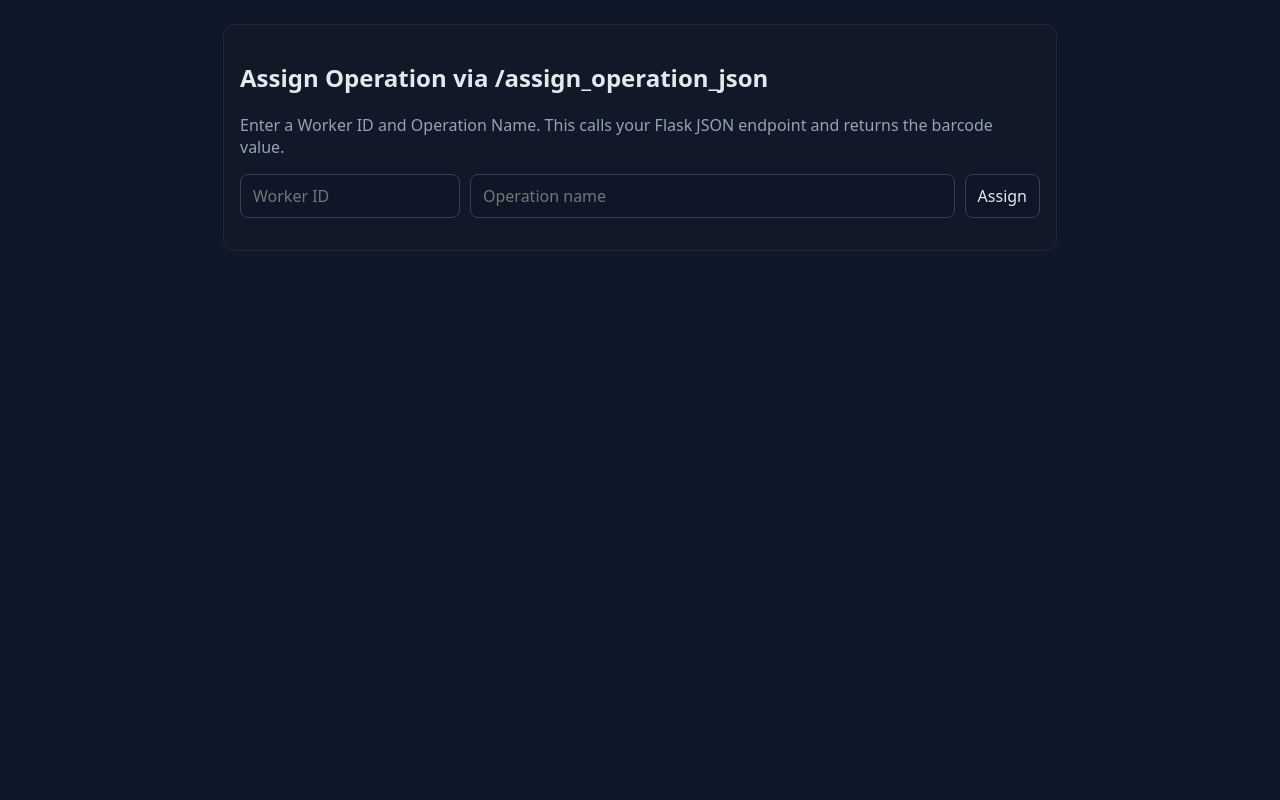
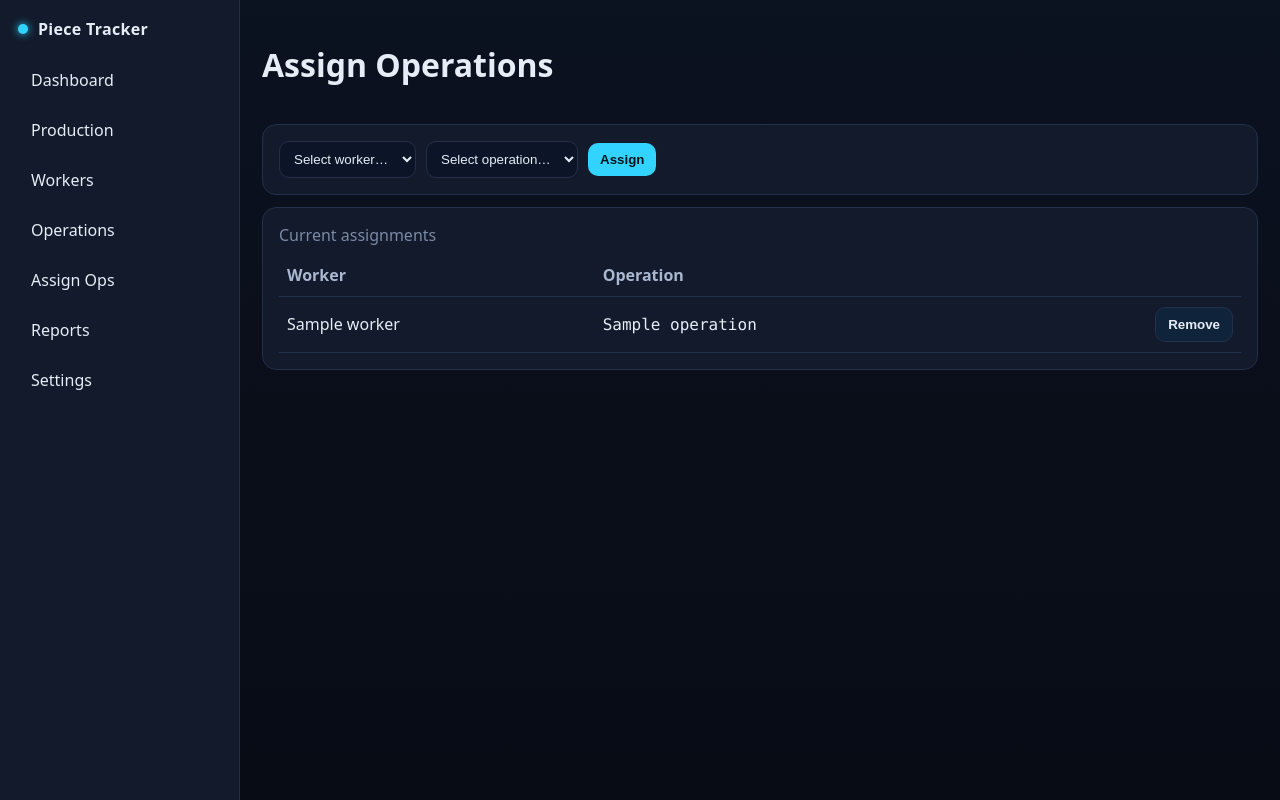
Before and after one commit to Sachinsuthar17/WorkerTracker, a Flask app: page /assign in a window 1280 px wide. Run offline with Flask 3, Linux system fonts and the light colour scheme; a database or web service that is not in the repository returns one stand-in record (values such as "Sample title"); some libraries are stand-ins or nearby versions.

Commit message:
Code Changed

```diff
--- a/templates/assign_operation.html
+++ b/templates/assign_operation.html
@@ -1,60 +1,60 @@
-<!doctype html>
-<html lang="en">
-<head>
-  <meta charset="utf-8">
-  <title>Assign Operation (JSON)</title>
-  <meta name="viewport" content="width=device-width,initial-scale=1">
-  <style>
-    body{font-family:system-ui,Segoe UI,Roboto,Arial,sans-serif;background:#0f172a;color:#e5e7eb;margin:0;padding:24px}
-    .card{max-width:800px;margin:0 auto;background:#111827;border:1px solid #1f2937;border-radius:12px;padding:16px}
-    input,button{background:#0f1627;border:1px solid #334155;border-radius:8px;color:#e5e7eb;padding:10px 12px;font:inherit}
-    button{cursor:pointer}
-    .row{display:grid;grid-template-columns:220px 1fr auto;gap:10px}
-    .muted{color:#94a3b8}
-    a{color:#22d3ee}
-  </style>
-</head>
-<body>
-  <div class="card">
-    <h2>Assign Operation via /assign_operation_json</h2>
-    <p class="muted">Enter a Worker ID and Operation Name. This calls your Flask JSON endpoint and returns the barcode value.</p>
-    <form id="assignForm" class="row">
-      <input id="user_id" type="number" placeholder="Worker ID" required>
-      <input id="operation_name" placeholder="Operation name" required>
-      <button>Assign</button>
-    </form>
-    <p id="assignMsg" class="muted" style="margin-top:10px"></p>
-    <div id="qrWrap" style="margin-top:12px"></div>
+{% extends "layout.html" %}
+{% block content %}
+<header class="page-header"><h1>Assign Operations</h1></header>
+
+<div class="card">
+  <form id="f-assign" class="row" onsubmit="return false;">
+    <select name="worker_id" required>
+      <option value="">Select worker…</option>
+      {% for w in workers %}
+        <option value="{{ w.id }}">{{ w.name }}</option>
+      {% endfor %}
+    </select>
+    <select name="operation_id" required>
+      <option value="">Select operation…</option>
+      {% for o in operations %}
+        <option value="{{ o.id }}">{{ o.code }}</option>
+      {% endfor %}
+    </select>
+    <button class="btn">Assign</button>
+  </form>
+</div>
+<div style="height:12px;"></div>
+
+<div class="card">
+  <div class="muted">Current assignments</div>
+  <div style="height:8px;"></div>
+  <div style="overflow:auto;">
+    <table id="tbl">
+      <thead><tr><th>Worker</th><th>Operation</th><th></th></tr></thead>
+      <tbody>
+        {% for a in assignments %}
+        <tr data-id="{{ a.id }}">
+          <td>{{ a.worker }}</td>
+          <td class="code">{{ a.operation }}</td>
+          <td class="right"><button class="btn secondary btn-del">Remove</button></td>
+        </tr>
+        {% endfor %}
+      </tbody>
+    </table>
   </div>
+</div>
 
-  <script>
-    async function getQR(svgUrl){
-      const r = await fetch(svgUrl);
-      if (!r.ok) throw new Error('QR failed');
-      return await r.text();
-    }
-    document.getElementById('assignForm').addEventListener('submit', async (e)=>{
-      e.preventDefault();
-      const user_id = document.getElementById('user_id').value;
-      const operation_name = document.getElementById('operation_name').value.trim();
-      const res = await fetch('/assign_operation_json',{
-        method:'POST',
-        headers:{'Content-Type':'application/json'},
-        body:JSON.stringify({user_id,operation_name})
-      });
-      const j = await res.json();
-      const msgEl = document.getElementById('assignMsg');
-      const qrEl = document.getElementById('qrWrap');
-      if(res.ok){
-        msgEl.textContent = `Assigned OK. Barcode: ${j.barcode_value}`;
-        // this is an assignment barcode (user_operations). Use operation_qr only if you add such route.
-        // For now we display the raw code; bundle QRs use /qr/bundle/<code>.
-        qrEl.innerHTML = `<div class="muted">Barcode value:</div><code>${j.barcode_value}</code>`;
-      }else{
-        msgEl.textContent = j.message || 'Failed';
-        qrEl.innerHTML = '';
-      }
+<script>
+  document.querySelector("#f-assign").addEventListener("submit", async (e)=>{
+    const fd = new FormData(e.target);
+    const r = await fetch("/assign/save", {method:"POST", body:fd});
+    if(r.ok){ location.reload(); } else { alert(await r.text()); }
+  });
+
+  document.querySelectorAll(".btn-del").forEach(btn=>{
+    btn.addEventListener("click", async (e)=>{
+      const tr = e.target.closest("tr");
+      const id = tr.dataset.id;
+      const fd = new FormData(); fd.append("assignment_id", id);
+      const r = await fetch("/assign/delete", {method:"POST", body:fd});
+      if(r.ok){ tr.remove(); } else { alert(await r.text()); }
     });
-  </script>
-</body>
-</html>
+  });
+</script>
+{% endblock %}
```
